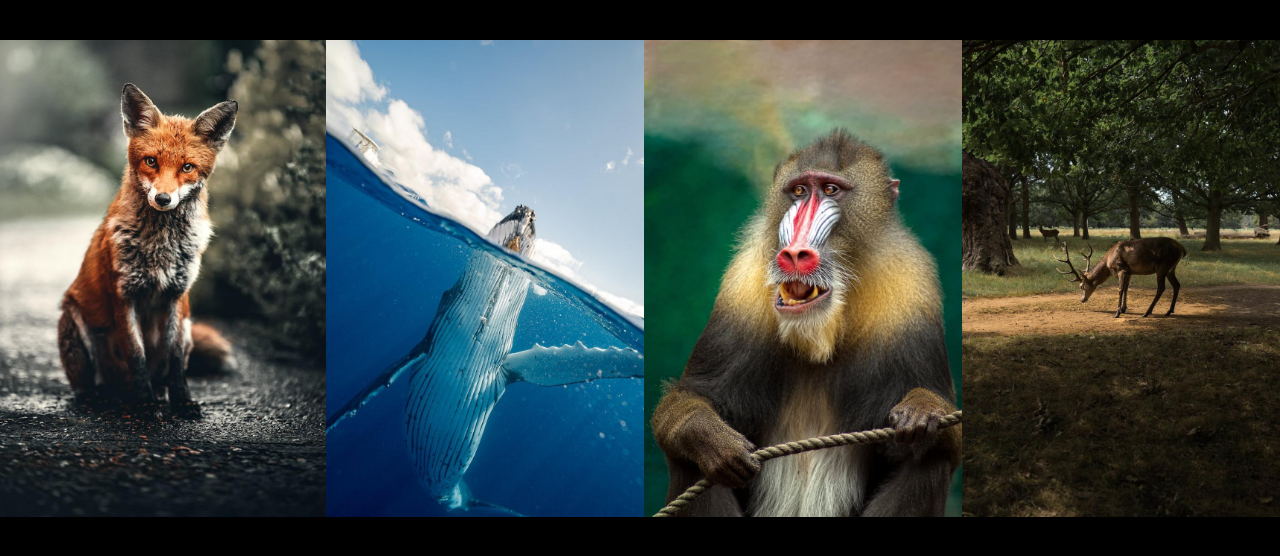
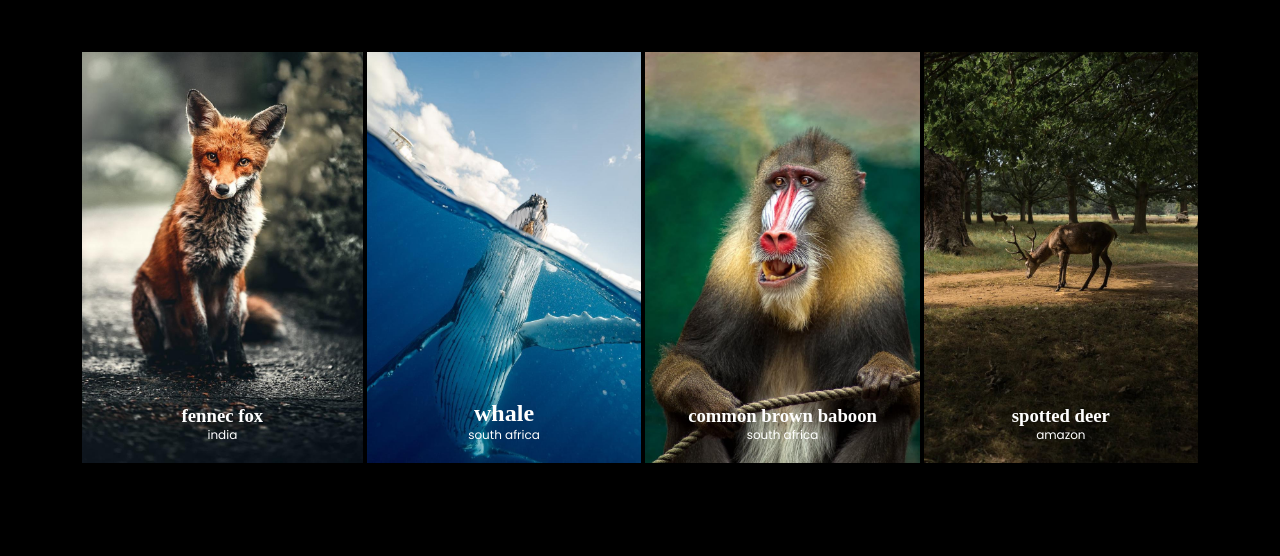
Before and after one commit to Lapidis2/COA_Task_Force, a website: page index.html in a window 1280 px wide. Drawn offline with nearby package versions, Linux system fonts and the light colour scheme.

Commit message:
added overlay text on images

```diff
--- a/Main.js
+++ b/Main.js
@@ -1,17 +1,20 @@
-
+// @ts-nocheck
 document.addEventListener("DOMContentLoaded", function() {
     var grids = document.querySelectorAll('.grid');
-   grids.forEach((grid)=>{
-    var readMore = grid.querySelector('.read-more');
 
-    grid.addEventListener('mouseenter',()=>{
-        readMore.style.display="block"
+    grids.forEach((grid) => {
+        var readMore = grid.querySelector('.read-more');
 
-    })
-    grid.addEventListener('mouseleave',()=>{
-        readMore.style.display='none'
-    })
-   })
+        grid.addEventListener('mouseenter', () => {
+            if (window.innerWidth > 768) {
+                readMore.style.display = "block";
+            }
+        });
 
-
-})
+        grid.addEventListener('mouseleave', () => {
+            if (window.innerWidth > 768) {
+                readMore.style.display = 'none';
+            }
+        });
+    });
+});
--- a/index.html
+++ b/index.html
@@ -14,8 +14,12 @@
   <body>
     <section class="container">
       <div class="grid">
-        <img src="Assets/images/image2.jpg" alt="image one" />
-
+        <img src="Assets/images/image2.jpg" alt="image one" class="img"/>
+        <div class="footer-text">
+          <h1>fennec <br> fox</h1>
+          <h3>fennec fox</h3>
+          <p>india</p>
+        </div>
         <div class="overlay">
           <div class="content">
             <a href="#" class="read-more"><span>Read More &rarr;</span></a>
@@ -23,8 +27,12 @@
         </div>
       </div>
       <div class="grid">
-        <img src="Assets/images/image4.jpg" alt="image two" />
-
+        <img src="Assets/images/image4.jpg" alt="image two" class="img"/>
+        <div class="footer-text">
+          <h1>humpback </h1>
+          <h2>whale</h2>
+          <p>south africa</p>
+        </div>
         <div class="overlay">
           <div class="content">
             <a href="#" class="read-more"><span>Read More &rarr;</span></a>
@@ -32,8 +40,12 @@
         </div>
       </div>
       <div class="grid">
-        <img src="Assets/images/image1.jpg" alt="image three" />
-
+        <img src="Assets/images/image1.jpg" alt="image three" class="img"/>
+        <div class="footer-text">
+          <h1>common brown <br> baboon</h1>
+          <h3>common brown baboon</h3>
+          <p>south africa</p>
+        </div>
         <div class="overlay">
           <div class="content">
             <a href="#" class="read-more"><span>Read More &rarr;</span></a>
@@ -41,8 +53,12 @@
         </div>
       </div>
       <div class="grid">
-        <img src="Assets/images/image3.jpg" alt="image four" />
-
+        <img src="Assets/images/image3.jpg" alt="image four" class="img"/>
+        <div class="footer-text">
+          <h1>spotted <br> deer</h1>
+          <h3>spotted deer</h3>
+          <p>amazon</p>
+        </div>
         <div class="overlay">
           <div class="content">
             <a href="#" class="read-more"><span>Read More &rarr;</span></a>
@@ -50,6 +66,7 @@
         </div>
       </div>
     </section>
+
     <script src="Main.js"></script>
   </body>
 </html>
--- a/responsive.css
+++ b/responsive.css
@@ -1,9 +1,28 @@
-/*
-  @media screen and (max-width: 768px) {
-    .grid img{
-      height: 100%;
-      width: ((100% - 60px) / 2);
+@media screen and (max-width: 768px) {
+  .grid{
 
-    }
+    padding-top: 60px;
+
+
   }
-   */
+  .grid img {
+    height: 600px;
+    width: auto;
+    max-width: 100%;
+  }
+
+}
+@media screen and (max-width: 420px) {
+  .grid{
+
+    padding-top: 60px;
+
+
+  }
+  .grid img {
+    height: 400px;
+    width: auto;
+    max-width: 100%;
+  }
+
+}
--- a/styles.css
+++ b/styles.css
@@ -1,3 +1,6 @@
+
+@import url('https://fonts.googleapis.com/css2?family=Poppins:ital,wght@0,100;0,200;0,300;0,400;0,500;0,600;0,700;0,800;0,900;1,100;1,200;1,300;1,400;1,500;1,600;1,700;1,800;1,900&display=swap');
+
 * {
   padding: 0;
   margin: 0;
@@ -12,17 +15,19 @@ html {
 .container {
   position: relative;
   display: flex;
-  width: 100%;
-  height: 100%;
-  margin-top: 40px;
   justify-content: center;
   align-items: center;
   overflow: hidden;
+  padding: 50px 80px;
 }
 
 .grid {
+
   position: relative;
-  display: inline-block;
+  border: 2px solid black;
+  display: flex;
+  justify-content: center;
+  align-items: center;
 }
 
 .container img {
@@ -45,6 +50,8 @@ html {
 
 .grid:hover img {
   opacity: 0.05;
+  cursor: pointer;
+
 }
 
 .overlay .read-more span,
@@ -64,6 +71,7 @@ a {
   display: flex;
   justify-content: center;
   align-items: center;
+  z-index: -1;
 }
 
 .overlay {
@@ -73,3 +81,37 @@ a {
 .read-more {
   display: none;
 }
+
+
+.footer-text {
+  color: #fff;
+  position: absolute;
+  width: 100%;
+  bottom: 5%;
+  text-align: center;
+  left: 50%;
+  transform: translateX(-50%);
+  transition: bottom 0.3s ease;
+
+}
+
+
+.grid:hover  .footer-text {
+  bottom: 20%;
+}
+h1{
+  font-family: poppins;
+  font-weight: 700;
+  font-size: 30px;
+  line-height: 34.5;
+}
+h2{
+font-family: popins;
+font-size: 24px;
+line-height: 28px;
+}
+p{font-family: poppins;
+  font-size: 12px;
+font-weight: 400;
+line-height: 16.02px;
+}
```
Also changed, not shown: 1 other file.
